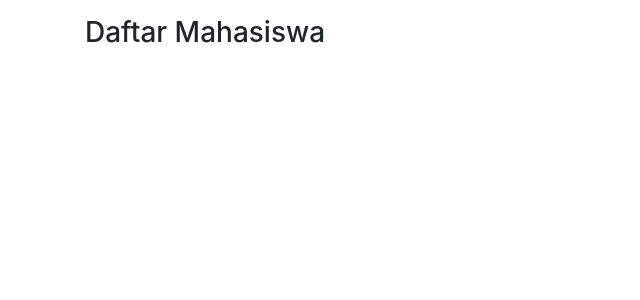
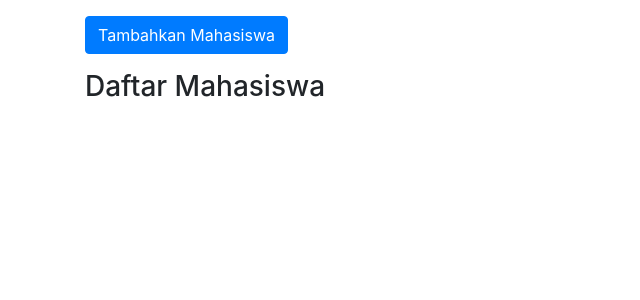
Before and after one commit to sakitkepala/ngoprek-ci-mahasiswa, a CodeIgniter app: page /a/mahasiswa in a window 1280 px wide. Shown: the part 56-356 px from the top of the page, without its empty margins (0-640 px from the left). Run offline with CodeIgniter, Linux system fonts and the light colour scheme; data that the repository does not hold is empty.

Commit message:
Tombol tambah mahasiswa

```diff
--- a/application/views/mahasiswa/index.php
+++ b/application/views/mahasiswa/index.php
@@ -1,4 +1,10 @@
 <div class="container">
+  <div class="row mt-3">
+    <div class="col-md-6">
+      <a class="btn btn-primary" href="">Tambahkan Mahasiswa</a>
+    </div>
+  </div>
+
   <div class="row mt-3">
     <div class="col-md-6">
       <h3>Daftar Mahasiswa</h3>
```
